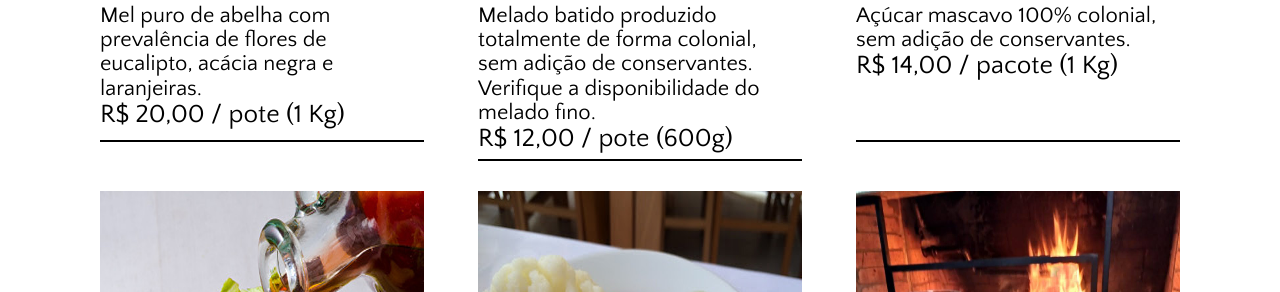
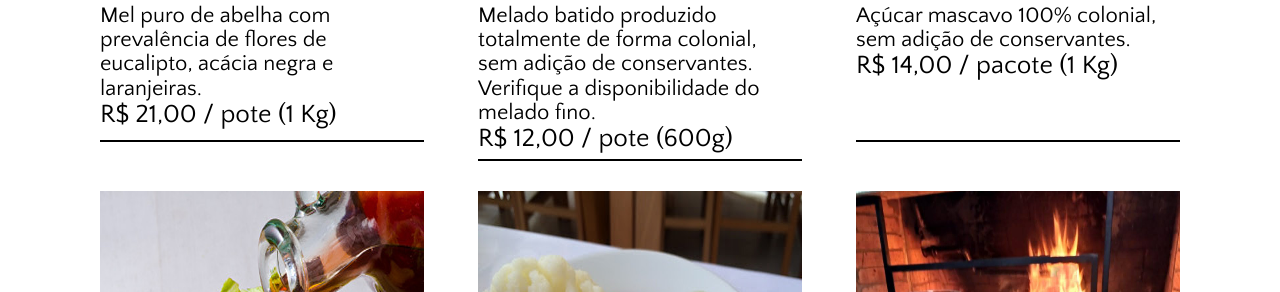
Before and after one commit to wpramio/coloniadelivery-site, a Jekyll site: the page built from index.html, in a window 1280 px wide and 900 px high, scrolled down 2160 px. Shown: the part 160-452 px from the top of the window. Built offline with Jekyll 4.4.1, drawn with Linux system fonts in a browser that asks for light colours; some of the changed text lies outside the part shown.

Commit message:
Reajuste nos preços do salame e mel

```diff
--- a/_data/cardapio.yml
+++ b/_data/cardapio.yml
@@ -6,7 +6,7 @@
 
 - nome: salame
   descricao: 'Pedido mínimo: 2 peças. Salame colonial de porco temperado com sal, alho, cebola e uma pitada de pimenta.'
-  preco: '29,90'
+  preco: '31,00'
   tipo: kg
   img: salame.jpg
 
@@ -36,7 +36,7 @@
 
 - nome: mel
   descricao: Mel puro de abelha com prevalência de flores de eucalipto, acácia negra e laranjeiras.
-  preco: '20,00'
+  preco: '21,00'
   tipo: pote (1 Kg)
   img: mel.jpg
 
```
